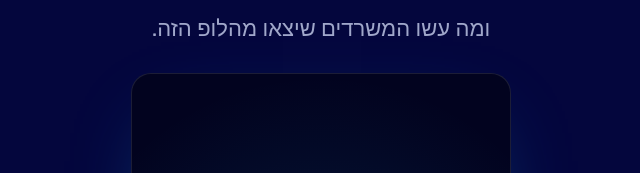
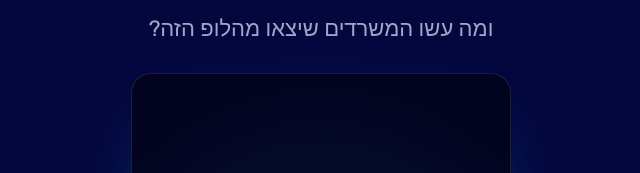
Before and after one commit to ilyam0408xx/legalflow-automations, a plain HTML site: page index.html in a window 1280 px wide. Shown: the part 359-532 px from the top of the page, 319-959 px from the left. Drawn offline with Linux system fonts and the light colour scheme.

Commit message:
Hero line ends with a question mark
Co-Authored-By: Claude Opus 5.5 <noreply@anthropic.com>

```diff
--- a/index.html
+++ b/index.html
@@ -7,11 +7,11 @@
 <meta name="robots" content="noindex, nofollow">
 <!-- הקופי: ../דף-נחיתה-קופי.md (המקור בדרייב). כל שינוי בטקסט מתחיל שם -->
 <title>למה רוב עורכי הדין שניסו AI חזרו לעבוד עד הלילה? | LegalFlow × Smart Scale</title>
-<meta name="description" content="ומה עשו המשרדים שיצאו מהלופ הזה. שיחה של 20 דקות, בלי עלות.">
+<meta name="description" content="ומה עשו המשרדים שיצאו מהלופ הזה? שיחה של 20 דקות, בלי עלות.">
 <meta property="og:type" content="website">
 <meta property="og:locale" content="he_IL">
 <meta property="og:title" content="למה רוב עורכי הדין שניסו AI חזרו אחרי חודש לעבוד עד הלילה?">
-<meta property="og:description" content="ומה עשו המשרדים שיצאו מהלופ הזה.">
+<meta property="og:description" content="ומה עשו המשרדים שיצאו מהלופ הזה?">
 <meta property="og:image" content="assets/og.jpg">
 <meta property="og:image:width" content="1200">
 <meta property="og:image:height" content="630">
@@ -40,7 +40,7 @@
     <div class="wrap">
       <p class="tag">למשרדי עורכי דין</p>
       <h1>למה רוב עורכי הדין שניסו <span lang="en">AI</span> חזרו אחרי חודש לעבוד עד הלילה?</h1>
-      <p class="lead-line">ומה עשו המשרדים שיצאו מהלופ הזה.</p>
+      <p class="lead-line">ומה עשו המשרדים שיצאו מהלופ הזה?</p>
 
       <!-- ה-VSL: לאורך, עם כתוביות. הקובץ נכנס ב-app.js (VSL_SRC). עד שיצולם: מקום שמור -->
       <figure class="vsl" id="vsl">
```
